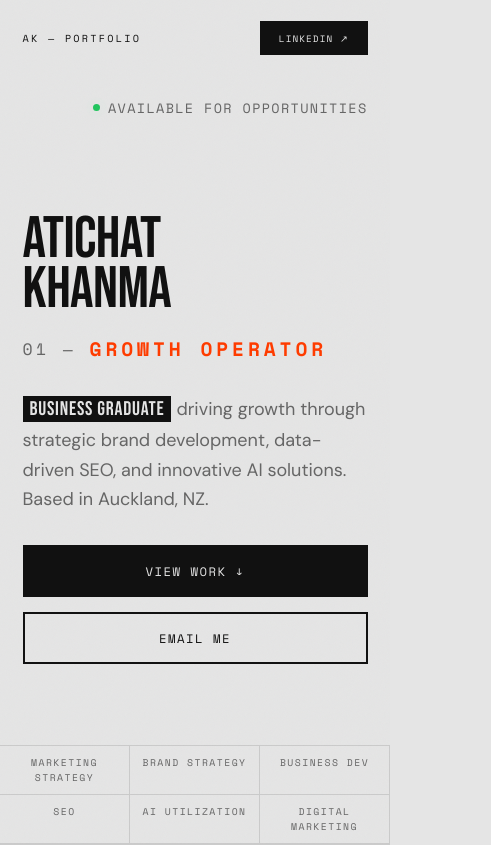
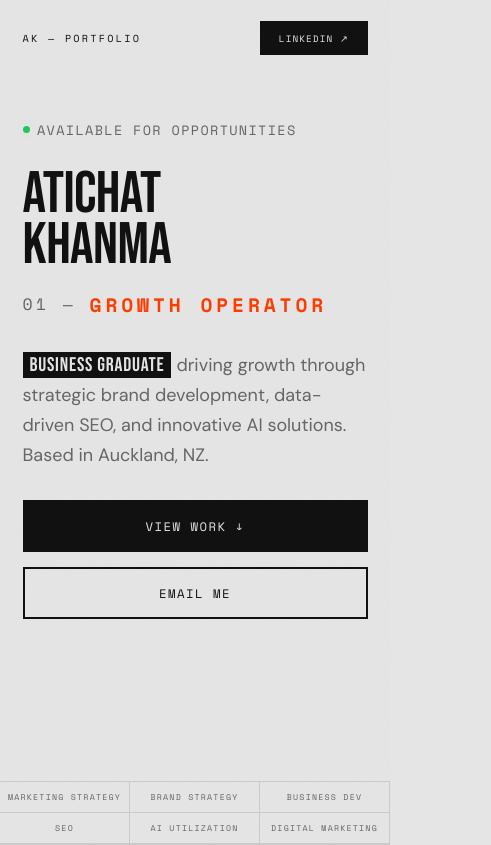
Before and after one commit to BlacGoblin123/ak-portfolio, a Next.js app: page / in a window 390 px wide. Shown: the top 845 px of the page, 491 px wide, since content can reach past the window. Built offline with nearby package versions, Linux system fonts and the light colour scheme.

Commit message:
Fix mobile horizontal scroll and text squishing

```diff
--- a/src/app/globals.css
+++ b/src/app/globals.css
@@ -189,11 +189,15 @@ a {
   }
 
   h1 {
-    font-size: clamp(3.8rem, 17vw, 5.5rem);
+    font-size: clamp(3rem, 13vw, 4.5rem);
+    line-height: 0.9;
+    word-break: break-word;
   }
 
   h2 {
-    font-size: clamp(2.8rem, 12vw, 4rem);
+    font-size: clamp(2.4rem, 10vw, 3.5rem);
+    line-height: 0.95;
+    word-break: break-word;
   }
 
   p {
@@ -246,6 +250,19 @@ a {
 
   #hero {
     padding-bottom: 12rem !important;
+    padding-top: 5rem !important;
+    justify-content: center !important;
+  }
+
+  .hero-availability {
+    position: relative !important;
+    top: auto !important;
+    right: auto !important;
+    margin-bottom: 2rem !important;
+  }
+
+  .hero-name {
+    margin-top: 0 !important;
   }
 
   .hero-shapes {
@@ -253,20 +270,21 @@ a {
   }
 
   .hero-strip {
-    display: grid !important;
-    grid-template-columns: repeat(3, 1fr) !important;
+    display: flex !important;
+    flex-wrap: wrap !important;
+    align-items: center !important;
+    justify-content: center !important;
   }
 
   .hero-strip>div {
+    flex: 1 1 30% !important;
     border-right: 1px solid var(--ink-20) !important;
     border-bottom: 1px solid var(--ink-20) !important;
     text-align: center !important;
-    padding: 0.6rem !important;
-    font-size: 0.6rem !important;
-
+    padding: 0.6rem 0.2rem !important;
+    font-size: 0.55rem !important;
     white-space: normal !important;
-    font-size: 0.65rem !important;
-    padding: 0.6rem 0.4rem !important;
+    min-width: 90px !important;
   }
 
   /* ── Impact ─────────────────────────────────── */
--- a/src/components/sections/Hero.tsx
+++ b/src/components/sections/Hero.tsx
@@ -178,7 +178,7 @@ export default function Hero() {
             </div>
 
             {/* ── Availability ──────────────────────────────────────────── */}
-            <div style={{
+            <div className="hero-availability" style={{
                 position: 'absolute', top: '6.5rem', right: 'clamp(1.5rem,5vw,5rem)',
                 display: 'flex', alignItems: 'center', gap: '0.5rem',
                 fontFamily: 'var(--font-mono)', fontSize: '0.9rem', letterSpacing: '0.1em',
@@ -192,7 +192,7 @@ export default function Hero() {
             </div>
 
             {/* ── Name ─────────────────────────────────────────────────── */}
-            <div style={{ overflow: 'hidden', marginBottom: '1.2rem', position: 'relative', zIndex: 2 }}>
+            <div className="hero-name" style={{ overflow: 'hidden', marginBottom: '1.2rem', position: 'relative', zIndex: 2 }}>
                 <h1 ref={nameRef} style={{ lineHeight: 0.87, letterSpacing: '-0.01em' }}>
                     ATICHAT<br />KHANMA
                 </h1>
```
